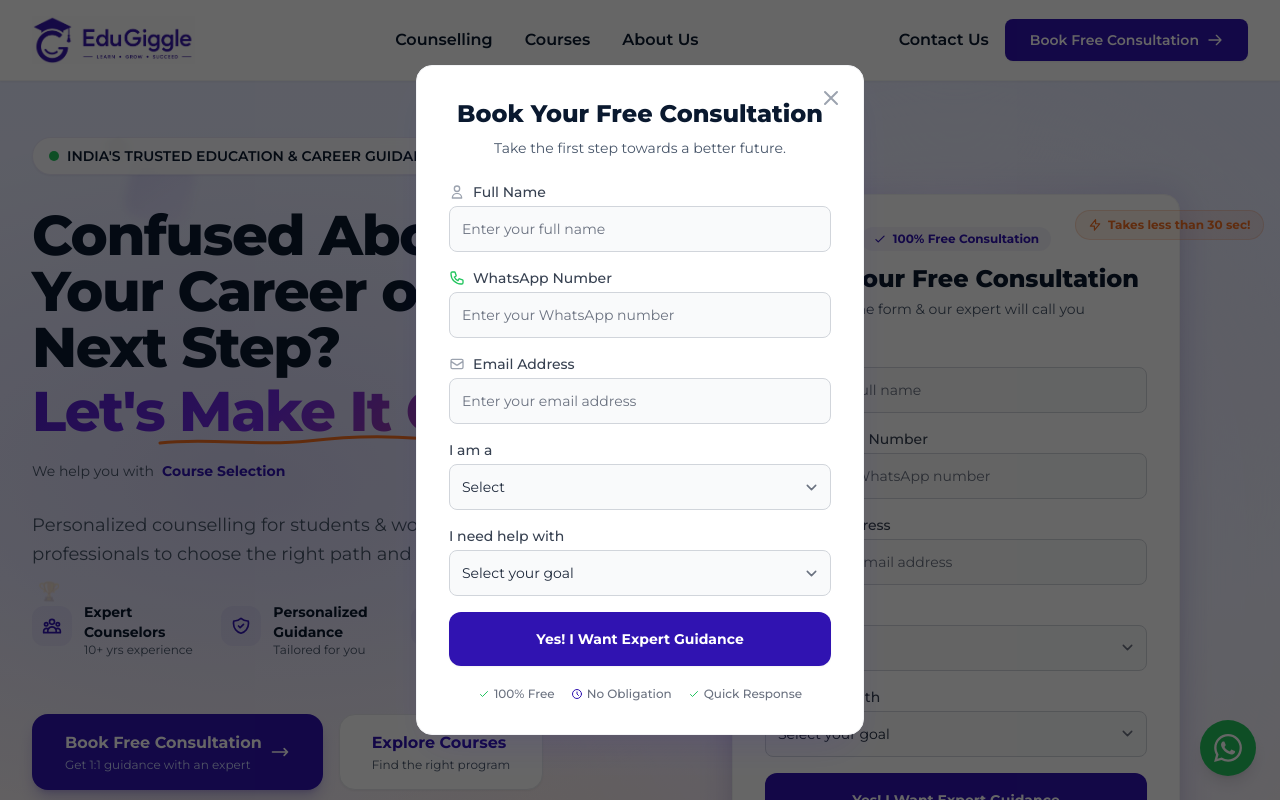
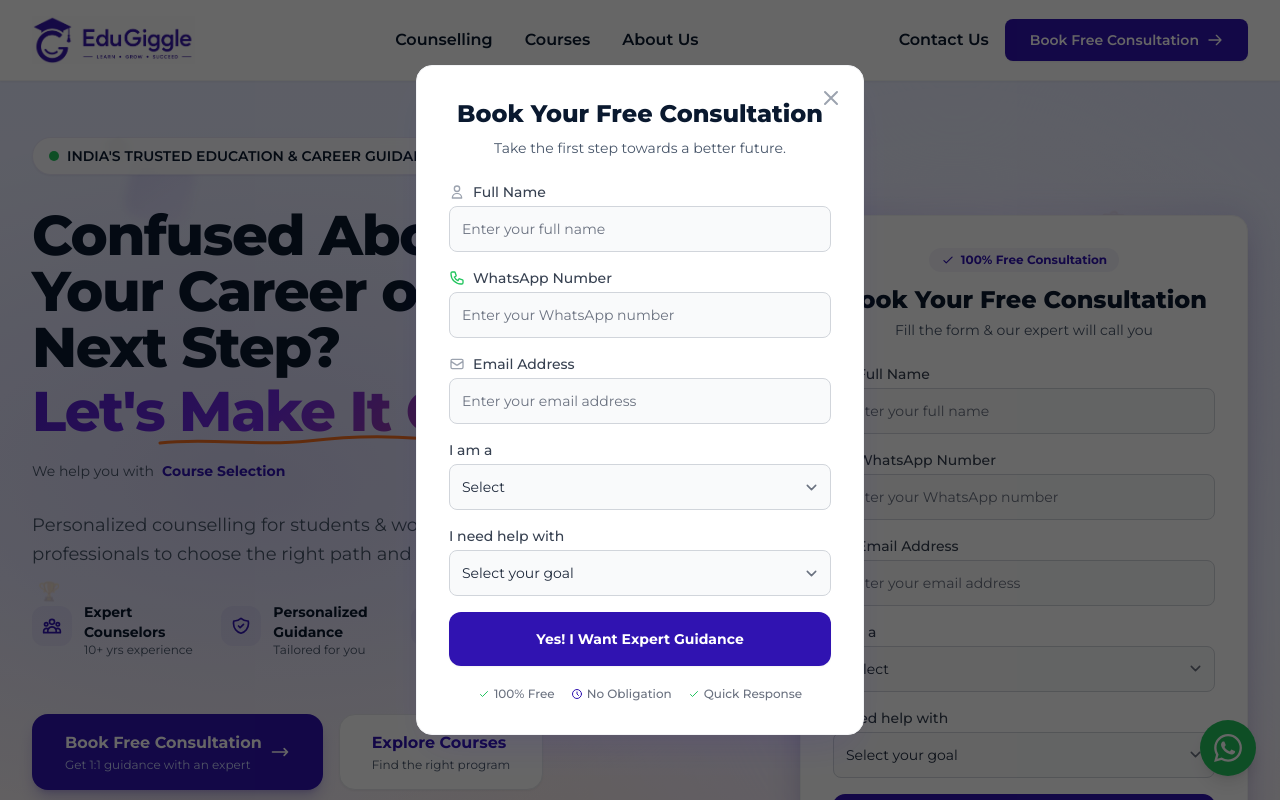
Before and after one commit to webmaffia/edugiggle, a Next.js app: page / in a window 1280 px wide. Shown: the top 800 px of the page. Built offline with nearby package versions, Linux system fonts and the light colour scheme.

Commit message:
counselling

```diff
--- a/src/components/home/Hero.tsx
+++ b/src/components/home/Hero.tsx
@@ -244,15 +244,15 @@ export default function Hero() {
           </div>
 
           {/* Right Column - Form Card */}
-          <div className="lg:col-span-6 relative">
-            {/* Floating annotation */}
-            <div className="hero-annotation absolute -right-2 lg:-right-4 top-4 z-30 flex items-center gap-1.5 bg-accent/10 text-accent text-xs font-bold px-3 py-1.5 rounded-full border border-accent/20">
+          <div className="lg:col-span-6 relative lg:pl-8">
+            {/* Floating annotation - top of form */}
+            <div className="hero-annotation flex justify-center mb-3 hidden sm:flex items-center gap-1.5 bg-accent/10 text-accent text-xs font-bold px-3 py-1.5 rounded-full border border-accent/20 w-fit mx-auto lg:mx-0 lg:ml-auto">
               <svg className="w-3.5 h-3.5" fill="none" stroke="currentColor" viewBox="0 0 24 24"><path strokeLinecap="round" strokeLinejoin="round" strokeWidth="2" d="M13 10V3L4 14h7v7l9-11h-7z" /></svg>
               Takes less than 30 sec!
             </div>
 
             {/* Live notification badge */}
-            <div className="hero-notification absolute -left-4 lg:-left-6 bottom-8 z-30 bg-white rounded-xl px-3 py-2 shadow-lg border border-gray-100 flex items-center gap-2 max-w-[200px]">
+            <div className="hero-notification absolute -left-4 lg:-left-8 bottom-8 z-30 bg-white rounded-xl px-3 py-2 shadow-lg border border-gray-100 flex items-center gap-2 max-w-[200px]">
               <div className="w-8 h-8 rounded-full bg-green-100 flex items-center justify-center shrink-0">
                 <svg className="w-4 h-4 text-green-600" fill="none" stroke="currentColor" viewBox="0 0 24 24"><path strokeLinecap="round" strokeLinejoin="round" strokeWidth="2" d="M5 13l4 4L19 7" /></svg>
               </div>
@@ -263,7 +263,7 @@ export default function Hero() {
             </div>
 
             {/* Glowing card wrapper */}
-            <div className="hero-form-glow relative z-20 mx-auto max-w-md w-full">
+            <div className="hero-form-glow relative z-20 mx-auto lg:ml-auto lg:mr-0 max-w-md w-full">
               <div className="absolute -inset-1 bg-gradient-to-r from-primary/20 via-purple-400/20 to-primary/20 rounded-3xl blur-lg opacity-60 animate-pulse-slow pointer-events-none" />
               <div className="relative bg-white rounded-2xl p-6 sm:p-8 border border-gray-100 shadow-xl">
                 <div className="text-center mb-6">
```
